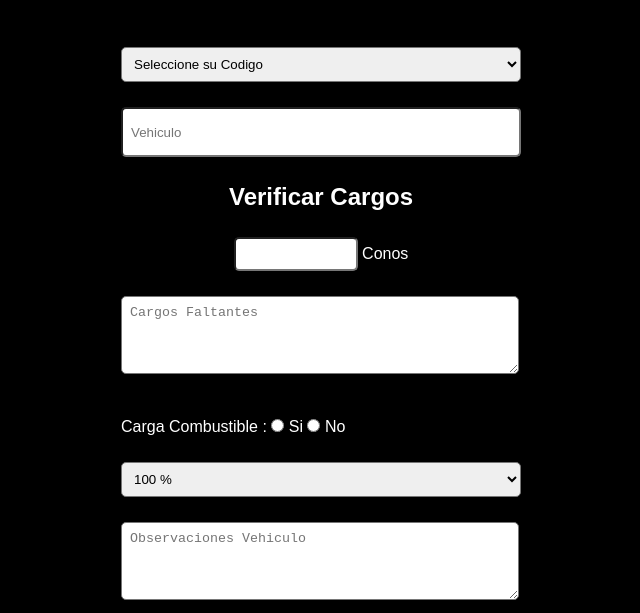
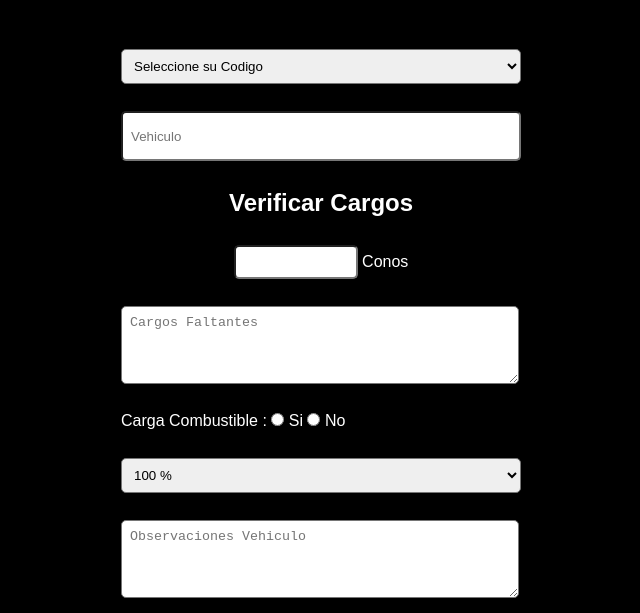
Before and after one commit to Sonlock/FullUpM, a plain HTML site: page index.html in a window 1280 px wide. Shown: the part 88-701 px from the top of the page, without its empty margins (319-959 px from the left). Drawn offline with nearby package versions, Linux system fonts and the light colour scheme; a script that the page names is missing.

Commit message:
Update index.html

```diff
--- a/index.html
+++ b/index.html
@@ -137,7 +137,7 @@ partial   -->
       <label for="conos">Conos</label>
     </div>
     <div>
-      <textarea class="obser" name="novedades" id="novedades" placeholder="Cargos Faltantes" cols="30" rows="3"></textarea><br>
+      <textarea class="obser" name="novedades" id="novedades" placeholder="Cargos Faltantes" cols="30" rows="3"></textarea>
     </div>
 
     <div class="radio" id="opciones" required>
```
